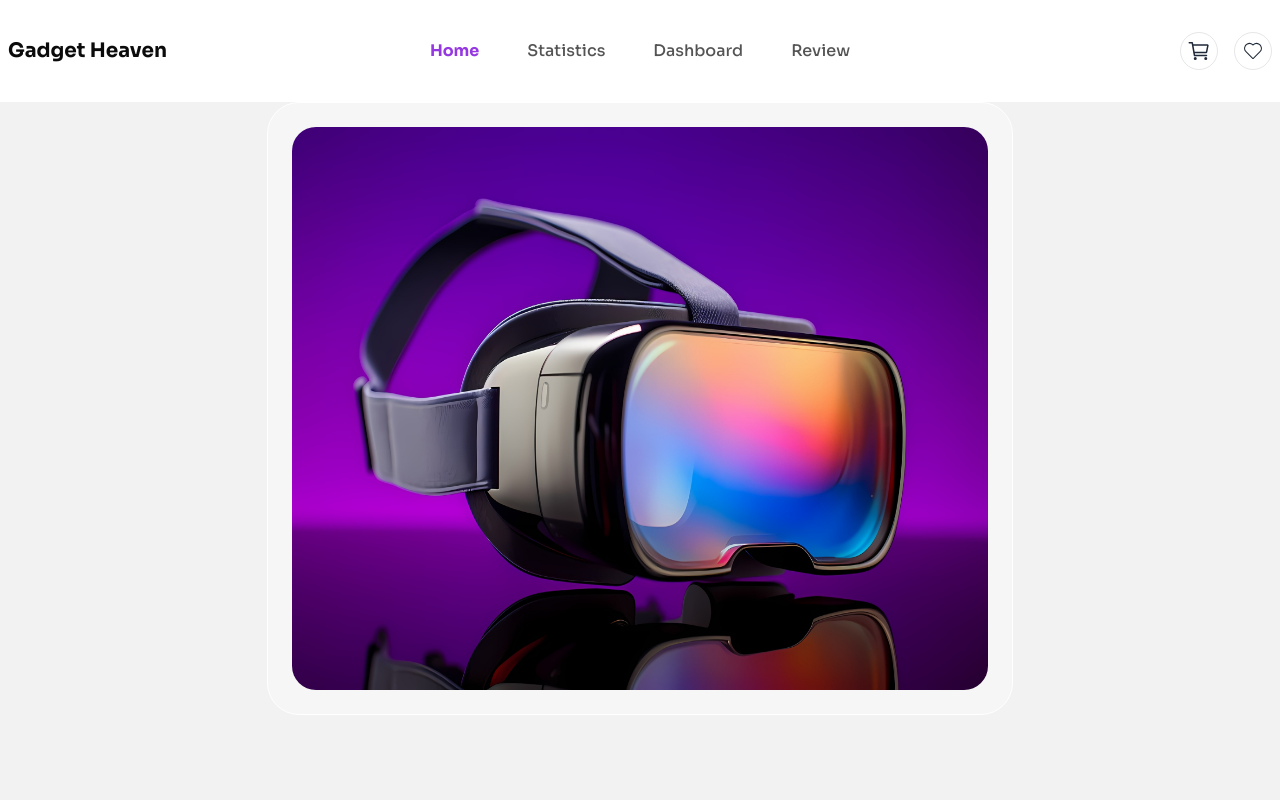
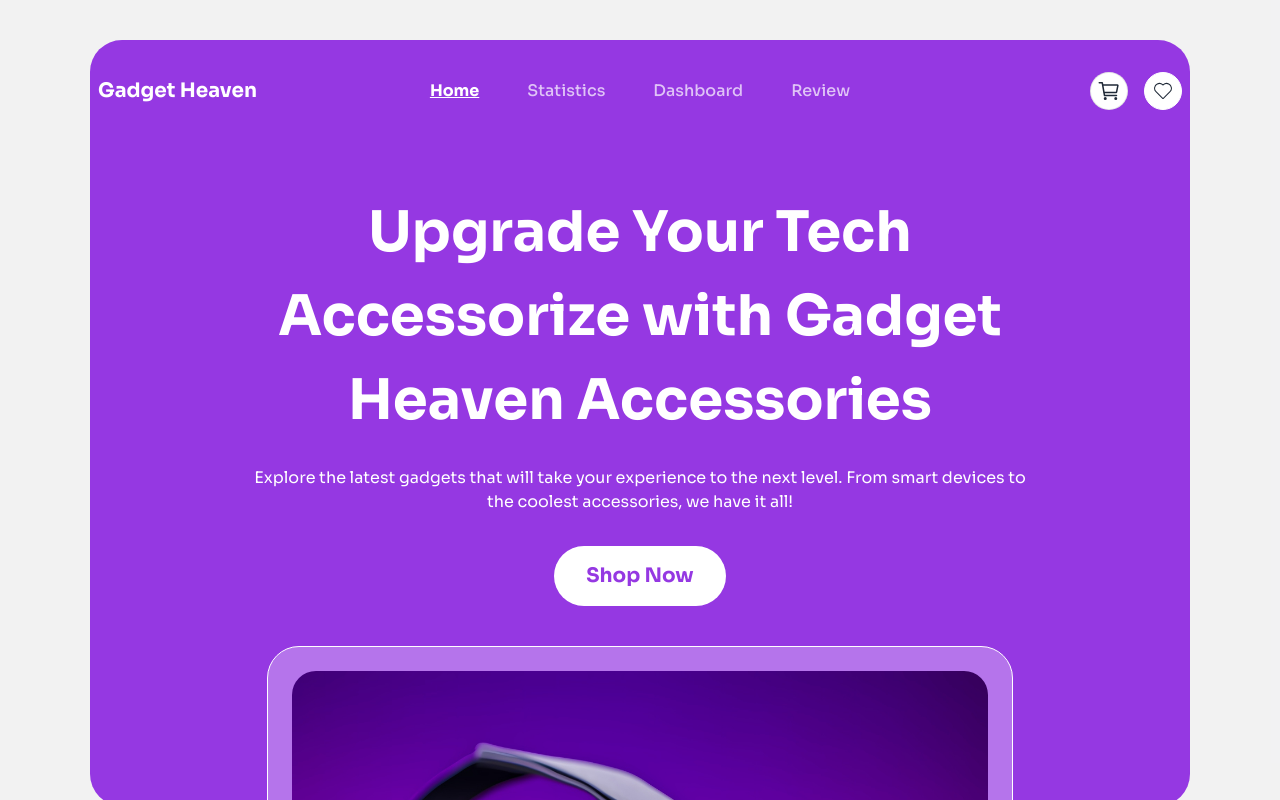
Before and after one commit to salmanfxrsi/gadget-heaven, a React (Vite) app: page / in a window 1280 px wide. Shown: the top 800 px of the page. Built offline with nearby package versions, Linux system fonts and the light colour scheme.

Commit message:
Checked Assignment

```diff
--- a/src/components/Details.jsx
+++ b/src/components/Details.jsx
@@ -1,8 +1,9 @@
 import PropTypes from "prop-types";
 import { CiHeart } from "react-icons/ci";
 import { IoCartOutline } from "react-icons/io5";
-import { addCart, addWishlist } from "../utilities";
+import { addCart, addWishlist, getWishlistProducts } from "../utilities";
 import { Rate } from "antd";
+import { useEffect, useState } from "react";
 
 const Details = ({ product }) => {
   const {
@@ -15,6 +16,16 @@ const Details = ({ product }) => {
     rating,
   } = product;
 
+  const [isInWishlist, setIsInWishlist] = useState(false);
+
+  useEffect(() => {
+    const wishlist = getWishlistProducts();
+    const exists = wishlist.some(
+      (item) => item.product_id === product.product_id
+    );
+    setIsInWishlist(exists);
+  }, [product.product_id]);
+
   //   handle add to cart button click
   const handleCart = (product) => {
     addCart(product);
@@ -22,6 +33,7 @@ const Details = ({ product }) => {
 
   const handleWishlist = (product) => {
     addWishlist(product);
+    setIsInWishlist(true);
   };
 
   return (
@@ -54,8 +66,10 @@ const Details = ({ product }) => {
         </ol>
         <p className="text-lg font-bold mb-3">Rating:</p>
         <div className="flex gap-5 items-center">
-        <Rate defaultValue={0} value={rating} allowHalf/>
-        <div className="px-3 py-2 bg-[#09080F0D] w-[60px] rounded-[2rem] text-center font-medium">{rating}</div>
+          <Rate defaultValue={0} value={rating} allowHalf />
+          <div className="px-3 py-2 bg-[#09080F0D] w-[60px] rounded-[2rem] text-center font-medium">
+            {rating}
+          </div>
         </div>
         <div className="flex items-center gap-3 mt-4">
           <button
@@ -67,7 +81,9 @@ const Details = ({ product }) => {
           </button>
           <button
             onClick={() => handleWishlist(product)}
-            className="border border-[#0B0B0B] border-opacity-10 rounded-full p-2"
+            className={`border border-[#0B0B0B] border-opacity-10 rounded-full p-2 ${
+              isInWishlist ? "bg-slate-400" : ""
+            }`}
           >
             <CiHeart className="text-2xl" />
           </button>
--- a/src/components/HomeDisplay.jsx
+++ b/src/components/HomeDisplay.jsx
@@ -2,7 +2,7 @@ import HomeDisplayImage from "../assets/banner.jpg"
 
 const HomeDisplay = () => {
     return (
-        <div className="border border-[#FFFFFF] rounded-[2rem] p-6 bg-[#FFFFFF] bg-opacity-30 w-7/12 mx-auto">
+        <div className="border border-[#FFFFFF] rounded-[2rem] p-6 bg-[#FFFFFF] bg-opacity-30 w-7/12 mx-auto relative bottom-[200px]">
             <img className="rounded-3xl h-[563px] w-full" src={HomeDisplayImage} alt="" />
         </div>
     );
--- /dev/null
+++ b/src/components/HomeNavbar.jsx
@@ -0,0 +1,161 @@
+import { CiHeart } from "react-icons/ci";
+import { IoCartOutline } from "react-icons/io5";
+import { Link, NavLink } from "react-router-dom";
+
+const HomeNavBar = () => {
+  return (
+    <div className="bg-[#9538E2] w-11/12 mx-auto rounded-[32px] text-center">
+      {/* Navbar Started */}
+      <div className="navbar container mx-auto py-8">
+        <div className="navbar-start">
+          <div className="dropdown">
+            <div tabIndex={0} role="button" className="btn btn-ghost lg:hidden">
+              <svg
+                xmlns="http://www.w3.org/2000/svg"
+                className="h-6 w-6"
+                fill="none"
+                viewBox="0 0 24 24"
+                stroke="currentColor"
+              >
+                <path
+                  strokeLinecap="round"
+                  strokeLinejoin="round"
+                  strokeWidth="2"
+                  d="M4 6h16M4 12h8m-8 6h16"
+                />
+              </svg>
+            </div>
+            <ul
+              tabIndex={0}
+              className="menu-sm dropdown-content bg-base-100 rounded-box z-[1] mt-3 w-52 p-2 shadow"
+            >
+              <li>
+                <NavLink
+                  to={"/"}
+                  className={({ isActive }) =>
+                    isActive
+                      ? "text-[#FFFFFF] font-bold underline"
+                      : "font-medium text-[#FFFFFF] text-opacity-70"
+                  }
+                >
+                  Home
+                </NavLink>
+              </li>
+              <li>
+                <NavLink
+                  to="/statistics"
+                  className={({ isActive }) =>
+                    isActive
+                      ? "text-[#FFFFFF] font-bold underline"
+                      : "font-medium text-[#FFFFFF] text-opacity-70"
+                  }
+                >
+                  Statistics
+                </NavLink>
+              </li>
+              <li>
+                <NavLink
+                  to={"/dashboard"}
+                  className={({ isActive }) =>
+                    isActive
+                      ? "text-[#FFFFFF] font-bold underline"
+                      : "font-medium text-[#FFFFFF] text-opacity-70"
+                  }
+                >
+                  Dashboard
+                </NavLink>
+              </li>
+              <li>
+                <NavLink
+                  to={"/review"}
+                  className={({ isActive }) =>
+                    isActive
+                      ? "text-[#FFFFFF] font-bold underline"
+                      : "font-medium text-[#FFFFFF] text-opacity-70"
+                  }
+                >
+                  Review
+                </NavLink>
+              </li>
+            </ul>
+          </div>
+          <NavLink to={"/"} className="text-xl font-bold text-white">
+            Gadget Heaven
+          </NavLink>
+        </div>
+        <div className="navbar-center hidden lg:flex">
+          <ul className="menu-horizontal px-1 gap-12">
+            <li>
+              <NavLink
+                to={"/"}
+                className={({ isActive }) =>
+                  isActive
+                    ? "text-[#FFFFFF] font-bold underline"
+                    : "font-medium text-[#FFFFFF] text-opacity-70"
+                }
+              >
+                Home
+              </NavLink>
+            </li>
+            <li>
+              <NavLink
+                to={"/statistics"}
+                className={({ isActive }) =>
+                  isActive
+                    ? "text-[#FFFFFF] font-bold underline"
+                    : "font-medium text-[#FFFFFF] text-opacity-70"
+                }
+              >
+                Statistics
+              </NavLink>
+            </li>
+            <li>
+              <NavLink
+                to={"/dashboard"}
+                className={({ isActive }) =>
+                  isActive
+                    ? "text-[#FFFFFF] font-bold underline"
+                    : "font-medium text-[#FFFFFF] text-opacity-70"
+                }
+              >
+                Dashboard
+              </NavLink>
+            </li>
+            <li>
+              <NavLink
+                to={"/review"}
+                className={({ isActive }) =>
+                  isActive
+                    ? "text-[#FFFFFF] font-bold underline"
+                    : "font-medium text-[#FFFFFF] text-opacity-70"
+                }
+              >
+                Review
+              </NavLink>
+            </li>
+          </ul>
+        </div>
+        <div className="navbar-end text-2xl gap-4">
+          <Link
+            to={"/dashboard/cart"}
+            className="border border-[#0B0B0B] border-opacity-10 rounded-full p-1.5 bg-white"
+          >
+            <IoCartOutline />
+          </Link>
+          <Link
+            to={"/dashboard/wishlist"}
+            className="border border-[#FFFFFF] rounded-full p-1.5 bg-white"
+          >
+            <CiHeart />
+          </Link>
+        </div>
+      </div>
+      {/* Navbar Ended */}
+      <p className="font-bold text-[56px] text-white lg:w-8/12 text-center mx-auto mt-12">Upgrade Your Tech Accessorize with Gadget Heaven Accessories</p>
+      <p className="text-[#FFFFFF] mx-auto mt-6">Explore the latest gadgets that will take your experience to the next level. From smart devices to <br /> the coolest accessories, we have it all!</p>
+      <button className="bg-[#FFFFFF] rounded-[2rem] px-8 py-4 text-[#9538E2] font-bold text-xl mt-8 mb-[200px]">Shop Now</button>
+    </div>
+  );
+};
+
+export default HomeNavBar;
--- a/src/layouts/MainLayout.jsx
+++ b/src/layouts/MainLayout.jsx
@@ -1,14 +1,20 @@
-import { Outlet } from "react-router-dom";
+import { Outlet, useLocation } from "react-router-dom";
 import NavBar from "../components/NavBar";
 import Footer from "../components/Footer";
 import { Toaster } from 'react-hot-toast';
+import HomeNavBar from "../components/HomeNavbar";
 
 const MainLayout = () => {
+  const location = useLocation();
+
   return (
     <div>
       <Toaster />
       {/* Navbar */}
-      <NavBar />
+      {location.pathname === "/" || location.pathname.startsWith("/category/") ?<div style={{
+          backgroundColor: "rgba(9, 8, 15, 0.05)",
+          padding: "40px"
+        }}> <HomeNavBar /> </div>: <NavBar />}
       {/* Outlet */}
       <div
         style={{
--- a/src/pages/Home.jsx
+++ b/src/pages/Home.jsx
@@ -13,6 +13,7 @@ const Home = () => {
   return (
     <div>
       <HomeDisplay />
+      <p className="text-[#0B0B0B] font-bold text-[2.5rem] text-center">Explore Cutting-Edge Gadgets</p>
       <div className="w-11/12 lg:container mx-auto flex flex-col lg:grid grid-cols-4 gap-6 py-[100px]">
         {/* Categories Section */}
         <div className="col-span-1">
--- a/src/utilities/index.js
+++ b/src/utilities/index.js
@@ -20,9 +20,6 @@ const addCart = (product) => {
   localStorage.setItem("cart", JSON.stringify(cart));
   toast.success("Successfully Added In Cart")
 };
-
-// remove a product to local storage
-
 
 
 
```
